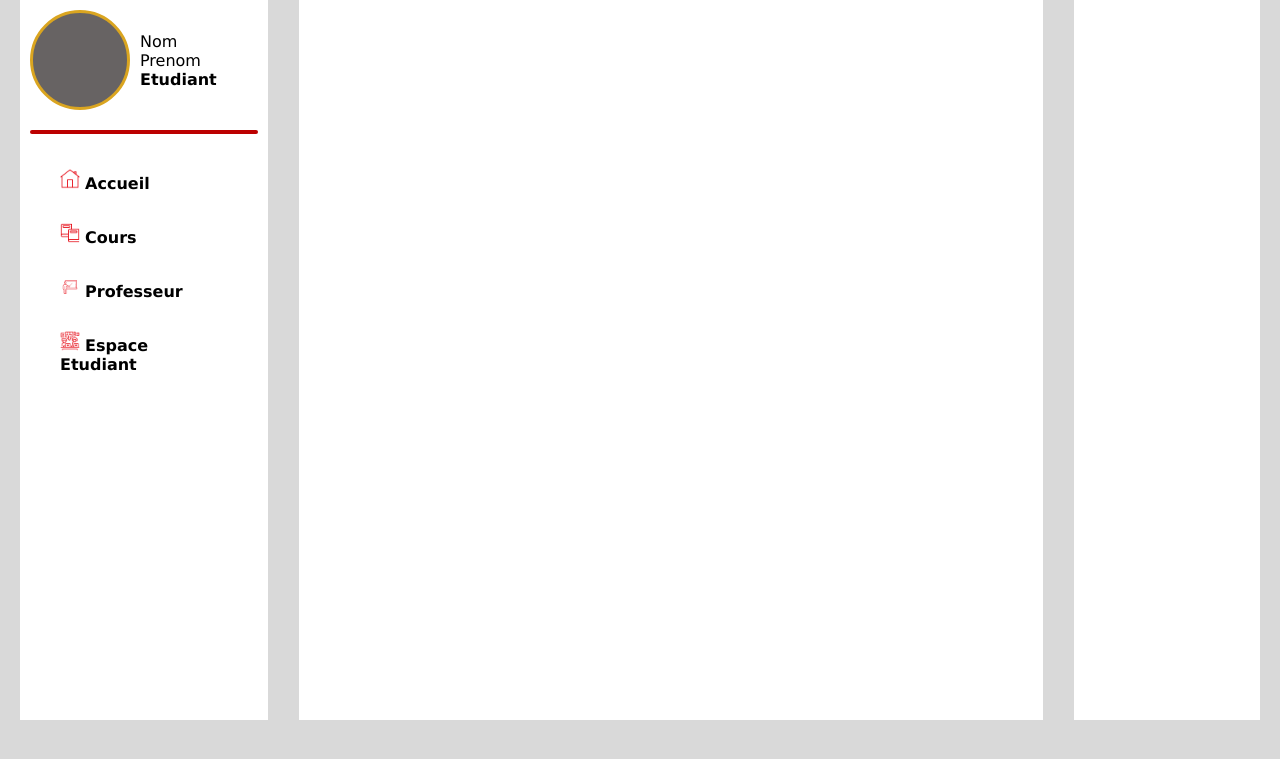
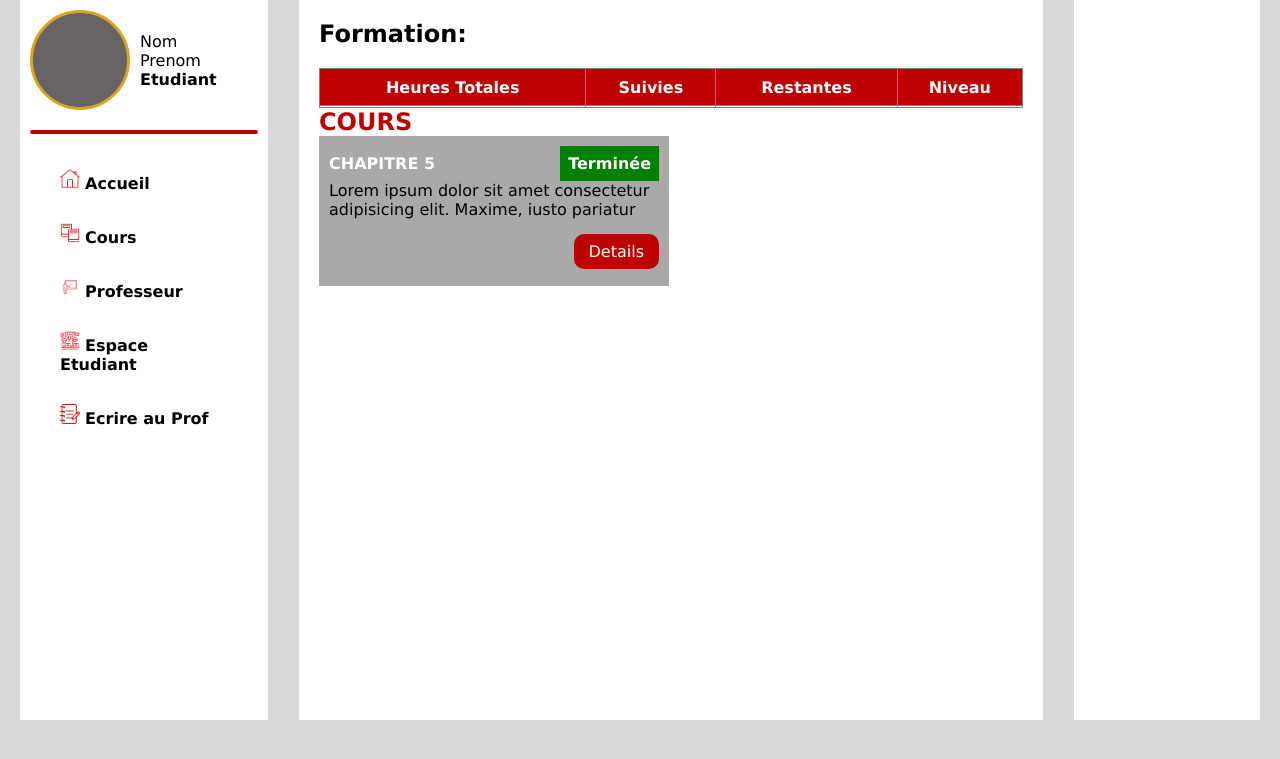
Before and after one commit to Lvmzoo-Dev/hackaton_gomycode, a PHP site: page /dashboardEtu.php in a window 1280 px wide. Shown: the top 759 px of the page. Run offline with PHP 8.4, Linux system fonts and the light colour scheme; lists and menus that the app fills with data are empty.

Commit message:
Modification du dashboard de l'etudiant

```diff
--- a/css/dashboardEtu.css
+++ b/css/dashboardEtu.css
@@ -49,19 +49,18 @@ body{
     width: 20px;
     height: 20px;
 }
-nav ul li{
+.div-left nav ul li{
     padding: 15px 30px;
     align-items: center;
 }
-nav ul li a{
+.div-left nav ul li a{
     font-weight: bold;
 }
-nav ul li:hover{
+.div-left nav ul li:hover{
     background-color: #79191e;
     transition: background-color 0.3s;
 }
-
-nav ul li:hover a{
+.div-left nav ul li:hover a{
     color: #fff;
 }
 
@@ -69,7 +68,50 @@ nav ul li:hover a{
     width: 60%;
     height: 90vh;
     background-color: white;
+    padding: 20px;
 }
+table{
+    border-collapse: collapse;
+    width: 100%;
+    height: 40px;
+    margin-top: 20px;
+}
+table th{
+    background-color: #BC0000;
+    color: #fff;
+}
+.chapitre{
+    width: 350px;
+    height: 150px;
+    background-color: darkgrey;
+    padding: 10px;
+}
+.headChapitre{
+    display: flex;
+    justify-content: space-between;
+    align-items: center;
+}
+.title{
+    color: #fff;
+    font-weight: bold;
+}
+.statutChapitre{
+    padding: 8px;
+    background-color: green;
+    font-weight: bold;
+    color: #fff;
+}
+.details{
+    padding: 8px 15px;
+    background-color: #BC0000;
+    color: #fff;
+    float: right;
+    border-radius: 10px;
+    margin-top: 15px;
+}
+
+
+
 .container .div-right{
     width: 15%;
     height: 90vh;
--- a/css/nav.css
+++ b/css/nav.css
@@ -29,12 +29,12 @@ nav ul li a{
 }
 nav ul li a:hover{
     color: white;
-    background-color: red;
+    background-color: #79191e;
     transition: background-color 0.4s;
 }
 .btn{
     padding: 15px 20px;
-    background-color: red;
+    background-color: #79191e;
     color: #fff;
     font-weight: bold;
 }
--- a/dashboardEtu.php
+++ b/dashboardEtu.php
@@ -9,6 +9,11 @@
 </head>
 <body>
 
+    <?php
+
+    // @include 'nav.php';
+
+    ?>
     <div class="container">
         <div class="div-left">
             <div class="profil">
@@ -27,11 +32,40 @@
                     <li><img src="images/cours.png" class="icon" alt="">  <a href="#">Cours</a></li>
                     <li><img src="images/prof.png" class="icon" alt="">  <a href="#">Professeur</a></li>
                     <li><img src="images/espace-etudiant.png" class="icon" alt="">  <a href="#">Espace Etudiant</a></li>
+                    <li><img src="images/ecrire.png" class="icon" alt="">  <a href="#">Ecrire au Prof</a></li>
                 </ul>
             </nav>
 
         </div>
-        <div class="div-middle"></div>
+        <div class="div-middle">
+            <h2>Formation: <span></span></h2>
+            <table border="1">
+                <tr>
+                    <th>Heures Totales</th>
+                    <th>Suivies</th>
+                    <th>Restantes</th>
+                    <th>Niveau</th>
+                </tr>
+                <tr>
+                    <td><?php  ?></td>
+                    <td><?php  ?></td>
+                    <td><?php  ?></td>
+                    <td><?php  ?></td>
+                </tr>
+            </table>
+            <h2 style="color: #BC0000;">COURS</h2>
+            <div class="chapitre">
+                <div class="headChapitre">
+                    <p class="title">CHAPITRE 5</p>
+                    <span class="statutChapitre">Terminée</span>
+                </div>
+                <p class="detailChapitre">
+                    Lorem ipsum dolor sit amet consectetur <br>
+                    adipisicing elit. Maxime, iusto pariatur
+                </p>
+                <a href="#" class="details">Details</a>
+            </div>
+        </div>
         <div class="div-right"></div>
     </div>
 
```
Also changed, not shown: images/ecrire.png (added).
